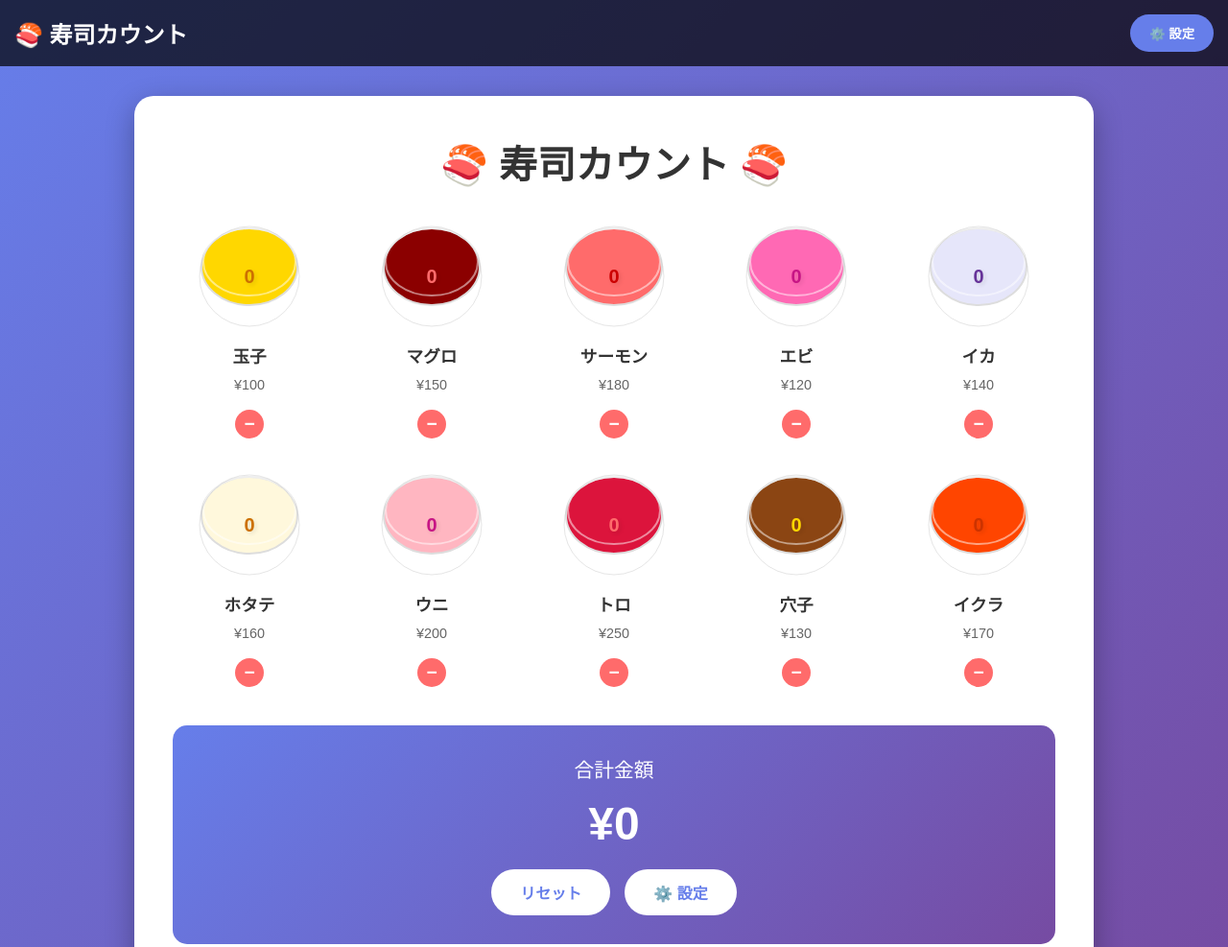
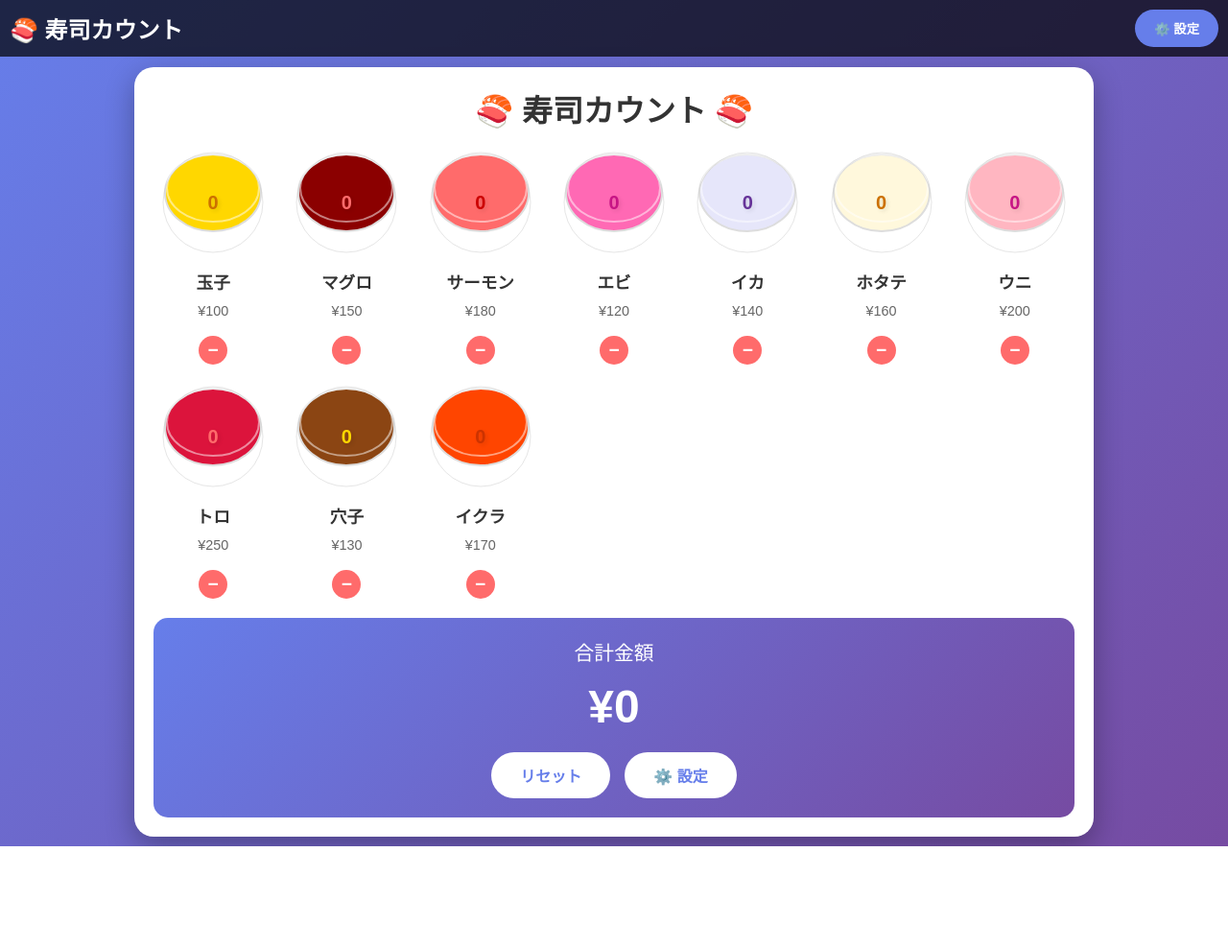
Before and after one commit to utsunomiyar/sushi_count, a plain HTML site: page index.html in a window 1280 px wide. Shown: the top 987 px of the page at 96% size. After the commit the page ends 882 px from the top, so only its background shows below. Drawn offline with Linux system fonts and the light colour scheme.

Commit message:
Update index.html

```diff
--- a/index.html
+++ b/index.html
@@ -15,7 +15,7 @@
             font-family: 'Arial', sans-serif;
             background: linear-gradient(135deg, #667eea 0%, #764ba2 100%);
             min-height: 100vh;
-            padding: 20px;
+            padding: 10px;
             display: flex;
             flex-direction: column;
             align-items: center;
@@ -29,7 +29,7 @@
             left: 0;
             right: 0;
             background: rgba(0, 0, 0, 0.7);
-            padding: 15px;
+            padding: 10px;
             display: flex;
             justify-content: space-between;
             align-items: center;
@@ -61,25 +61,25 @@
         .container {
             background: white;
             border-radius: 20px;
-            padding: 40px;
+            padding: 20px;
             box-shadow: 0 10px 30px rgba(0, 0, 0, 0.3);
             max-width: 1000px;
             width: 100%;
-            margin-top: 80px;
+            margin-top: 60px;
         }
 
         h1 {
             text-align: center;
             color: #333;
-            margin-bottom: 30px;
-            font-size: 2.5em;
+            margin-bottom: 15px;
+            font-size: 2em;
         }
 
         .sushi-grid {
             display: grid;
-            grid-template-columns: repeat(auto-fit, minmax(150px, 1fr));
-            gap: 30px;
-            margin-bottom: 40px;
+            grid-template-columns: repeat(auto-fit, minmax(120px, 1fr));
+            gap: 15px;
+            margin-bottom: 20px;
         }
 
         .sushi-item {
@@ -169,10 +169,10 @@
         .summary {
             background: linear-gradient(135deg, #667eea 0%, #764ba2 100%);
             color: white;
-            padding: 30px;
+            padding: 20px;
             border-radius: 15px;
             text-align: center;
-            margin-top: 40px;
+            margin-top: 20px;
         }
 
         .summary-title {
```
